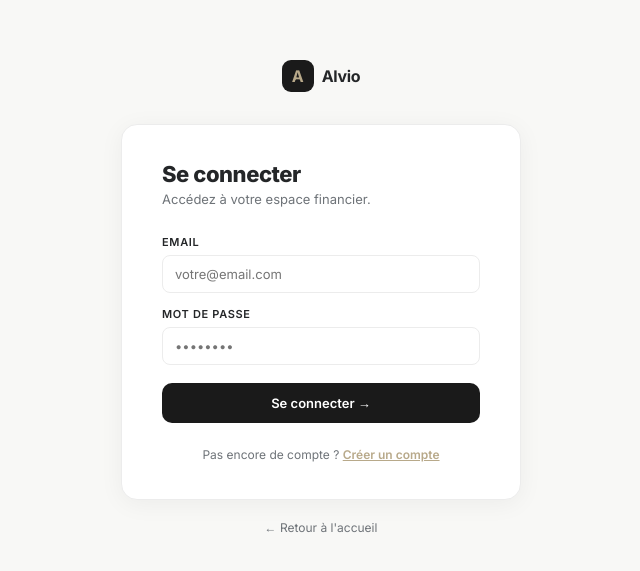
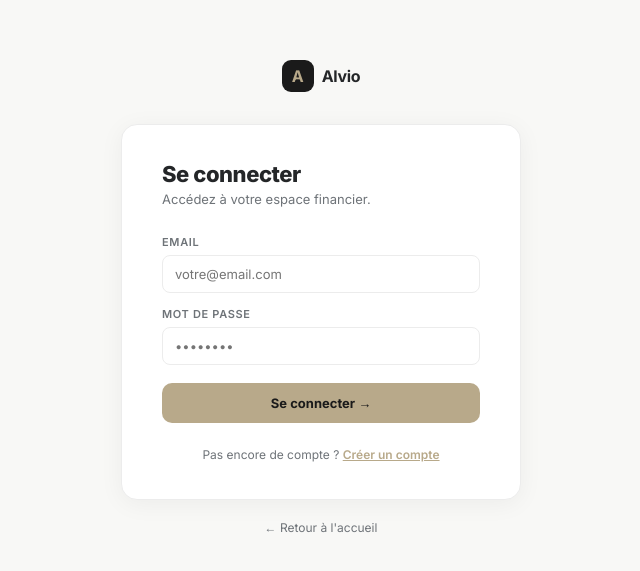
Before and after one commit to unalomeltd-spec/alvio, a Next.js app: page /login in a window 1280 px wide. Shown: the part 103-674 px from the top of the page, without its empty margins (319-959 px from the left). Built offline with nearby package versions, Linux system fonts and the light colour scheme; no server answers.

Commit message:
feat: login bouton champagne + charte v2

```diff
--- a/src/app/login/page.tsx
+++ b/src/app/login/page.tsx
@@ -43,7 +43,30 @@ export default function LoginPage() {
       display: 'flex', flexDirection: 'column', alignItems: 'center', justifyContent: 'center',
       padding: 24,
     }}>
-      <style>{`@import url('https://fonts.googleapis.com/css2?family=Inter:wght@400;500;600;700;800&display=swap'); * { box-sizing:border-box; margin:0; padding:0; }`}</style>
+      <style>{`
+        @import url('https://fonts.googleapis.com/css2?family=Inter:wght@400;500;600;700;800&display=swap');
+        * { box-sizing:border-box; margin:0; padding:0; }
+        .login-input {
+          width:100%; border:1px solid #ECECEC; border-radius:8px;
+          padding:10px 12px; font-size:13px; color:#242628;
+          background:#fff; outline:none; font-family:inherit;
+          transition:border-color .18s, box-shadow .18s;
+        }
+        .login-input:focus { border-color:#B8A98A; box-shadow:0 0 0 3px rgba(184,169,138,0.12); }
+        .btn-submit {
+          width:100%; background:#B8A98A; color:#1A1A1A;
+          border:none; border-radius:10px; padding:12px;
+          font-size:13px; font-weight:700; cursor:pointer;
+          font-family:inherit; margin-top:4px;
+          transition:background .18s, transform .15s, box-shadow .15s;
+        }
+        .btn-submit:hover:not(:disabled) { background:#A99672; transform:translateY(-1px); box-shadow:0 6px 20px rgba(184,169,138,0.3); }
+        .btn-submit:disabled { opacity:0.65; cursor:not-allowed; }
+        .back-link { font-size:12px; color:#6E7378; text-decoration:none; transition:color .18s; }
+        .back-link:hover { color:#B8A98A; }
+        .switch-btn { background:none; border:none; font-size:12px; font-weight:600; color:#B8A98A; cursor:pointer; font-family:inherit; text-decoration:underline; transition:color .18s; }
+        .switch-btn:hover { color:#A99672; }
+      `}</style>
 
       {/* Logo */}
       <Link href="/" style={{ textDecoration: 'none', display: 'flex', alignItems: 'center', gap: 8, marginBottom: 32 }}>
@@ -79,32 +102,14 @@ export default function LoginPage() {
 
         <form onSubmit={handleSubmit} style={{ display: 'flex', flexDirection: 'column', gap: 14 }}>
           <div>
-            <label style={{ display: 'block', fontSize: 11, fontWeight: 600, color: '#242628', marginBottom: 6, textTransform: 'uppercase' as const, letterSpacing: '0.06em' }}>Email</label>
-            <input
-              type="email" value={email} onChange={e => setEmail(e.target.value)}
-              placeholder="votre@email.com" required
-              style={{ width: '100%', border: '1px solid #ECECEC', borderRadius: 8, padding: '10px 12px', fontSize: 13, color: '#242628', background: '#fff', outline: 'none', fontFamily: 'inherit', transition: 'border-color 0.2s' }}
-              onFocus={e => (e.target as HTMLElement).style.borderColor = '#B8A98A'}
-              onBlur={e => (e.target as HTMLElement).style.borderColor = '#ECECEC'}
-            />
+            <label style={{ display: 'block', fontSize: 11, fontWeight: 600, color: '#6E7378', marginBottom: 6, textTransform: 'uppercase' as const, letterSpacing: '0.06em' }}>Email</label>
+            <input type="email" value={email} onChange={e => setEmail(e.target.value)} placeholder="votre@email.com" required className="login-input" />
           </div>
           <div>
-            <label style={{ display: 'block', fontSize: 11, fontWeight: 600, color: '#242628', marginBottom: 6, textTransform: 'uppercase' as const, letterSpacing: '0.06em' }}>Mot de passe</label>
-            <input
-              type="password" value={password} onChange={e => setPassword(e.target.value)}
-              placeholder="••••••••" required
-              style={{ width: '100%', border: '1px solid #ECECEC', borderRadius: 8, padding: '10px 12px', fontSize: 13, color: '#242628', background: '#fff', outline: 'none', fontFamily: 'inherit', transition: 'border-color 0.2s' }}
-              onFocus={e => (e.target as HTMLElement).style.borderColor = '#B8A98A'}
-              onBlur={e => (e.target as HTMLElement).style.borderColor = '#ECECEC'}
-            />
+            <label style={{ display: 'block', fontSize: 11, fontWeight: 600, color: '#6E7378', marginBottom: 6, textTransform: 'uppercase' as const, letterSpacing: '0.06em' }}>Mot de passe</label>
+            <input type="password" value={password} onChange={e => setPassword(e.target.value)} placeholder="••••••••" required className="login-input" />
           </div>
-          <button type="submit" disabled={loading} style={{
-            background: '#1A1A1A', color: '#fff', border: 'none', borderRadius: 10,
-            padding: '12px', fontSize: 13, fontWeight: 600,
-            cursor: loading ? 'not-allowed' : 'pointer',
-            fontFamily: 'inherit', marginTop: 4,
-            opacity: loading ? 0.7 : 1, transition: 'opacity 0.2s',
-          }}>
+          <button type="submit" disabled={loading} className="btn-submit">
             {loading ? 'Chargement...' : mode === 'login' ? 'Se connecter →' : 'Créer mon compte →'}
           </button>
         </form>
@@ -113,15 +118,13 @@ export default function LoginPage() {
           <span style={{ fontSize: 12, color: '#6E7378' }}>
             {mode === 'login' ? 'Pas encore de compte ? ' : 'Déjà un compte ? '}
           </span>
-          <button
-            onClick={() => { setMode(mode === 'login' ? 'signup' : 'login'); setErreur(''); setSuccess('') }}
-            style={{ background: 'none', border: 'none', fontSize: 12, fontWeight: 600, color: '#B8A98A', cursor: 'pointer', fontFamily: 'inherit', textDecoration: 'underline' }}>
+          <button onClick={() => { setMode(mode === 'login' ? 'signup' : 'login'); setErreur(''); setSuccess('') }} className="switch-btn">
             {mode === 'login' ? 'Créer un compte' : 'Se connecter'}
           </button>
         </div>
       </div>
 
-      <Link href="/" style={{ marginTop: 20, fontSize: 12, color: '#6E7378', textDecoration: 'none' }}>
+      <Link href="/" className="back-link" style={{ marginTop: 20 }}>
         ← Retour à l'accueil
       </Link>
     </div>
```
